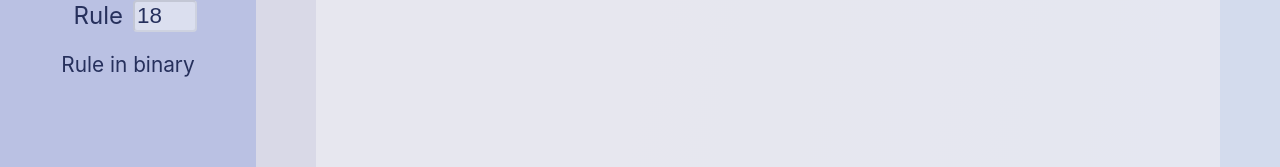
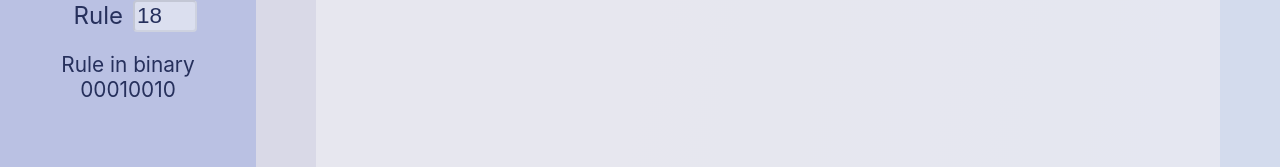
Before and after one commit to PMerka/React-elementary-cellular-automata, a React (Create React App) app: page / in a window 1280 px wide. Shown: the part 281-448 px from the top of the page. Built offline with nearby package versions, Linux system fonts and the light colour scheme.

Commit message:
Nav props fixed.

```diff
--- a/src/components/Main.jsx
+++ b/src/components/Main.jsx
@@ -77,7 +77,7 @@ class Main extends React.Component {
         changePeriodic={this.changePeriodic}
         rule={this.state.rule}
         changeRule={this.handlechangeRule}
-        optio={this.state.option}
+        option={this.state.option}
         />
 
         <div className="main">
```
